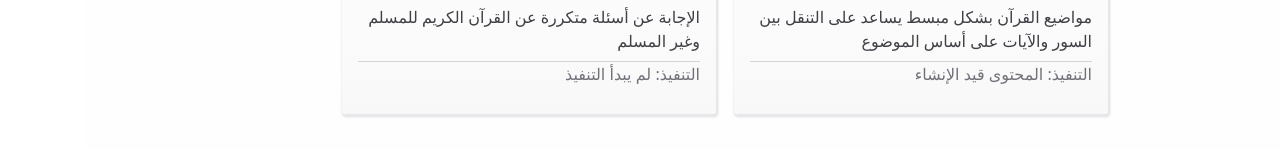
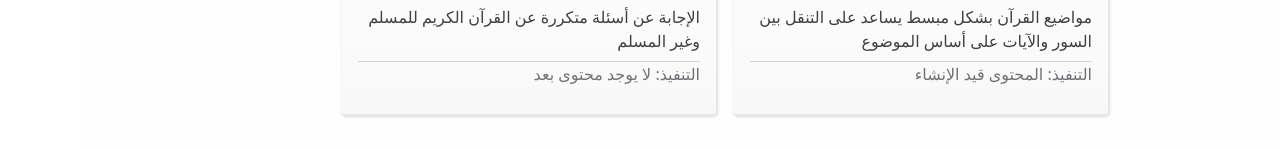
Before and after one commit to Ali-Hussein-dev/safwat-almaerifa, a Next.js app: page /quran in a window 1280 px wide. Shown: the part 275-424 px from the top of the page. Built offline with nearby package versions, Linux system fonts and the light colour scheme; what tailwind-custom-utilities would draw is missing.

Commit message:
feat: modify content

```diff
--- a/src/app/quran/page.tsx
+++ b/src/app/quran/page.tsx
@@ -18,7 +18,7 @@ const content = {
       description:
         "الإجابة عن أسئلة متكررة عن القرآن الكريم للمسلم وغير المسلم",
       href: "/quran-faq",
-      status: "لم يبدأ التنفيذ",
+      status: "لا يوجد محتوى بعد",
     },
   ],
   label: "التنفيذ",
```
